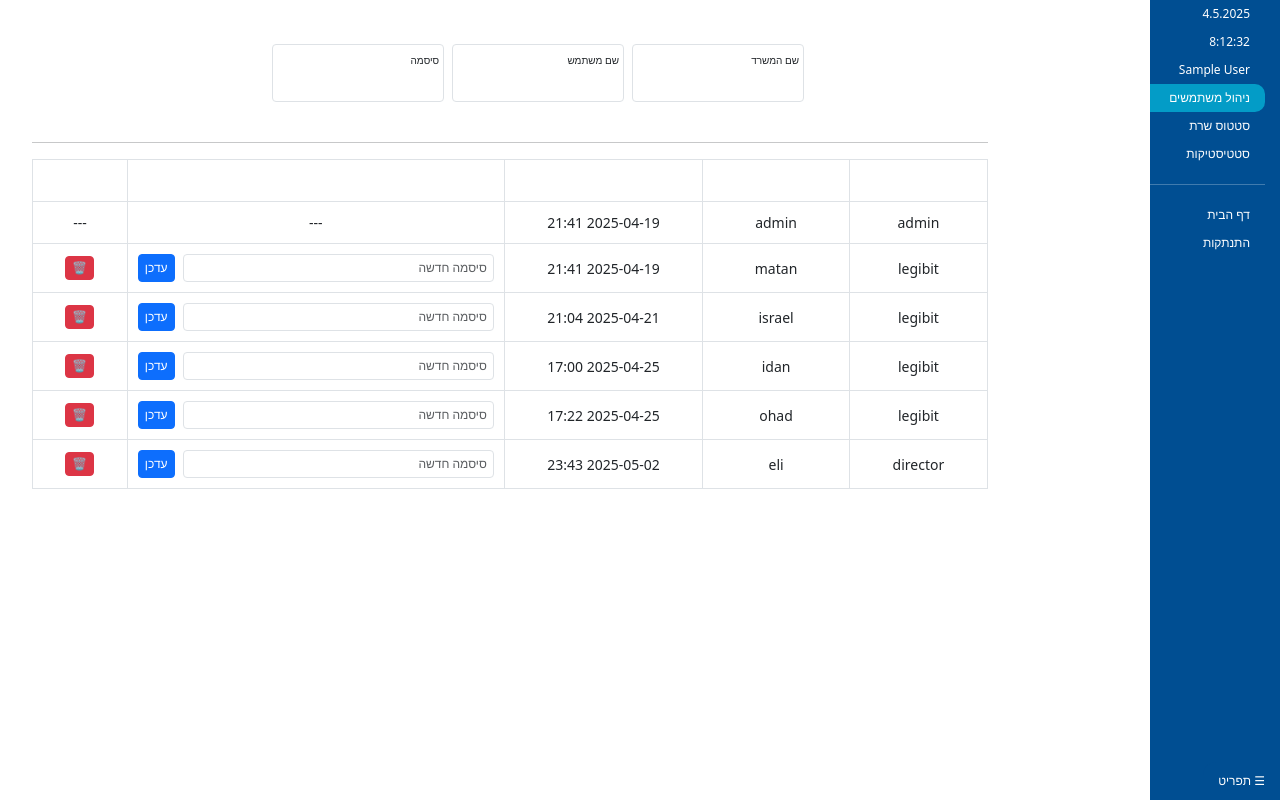
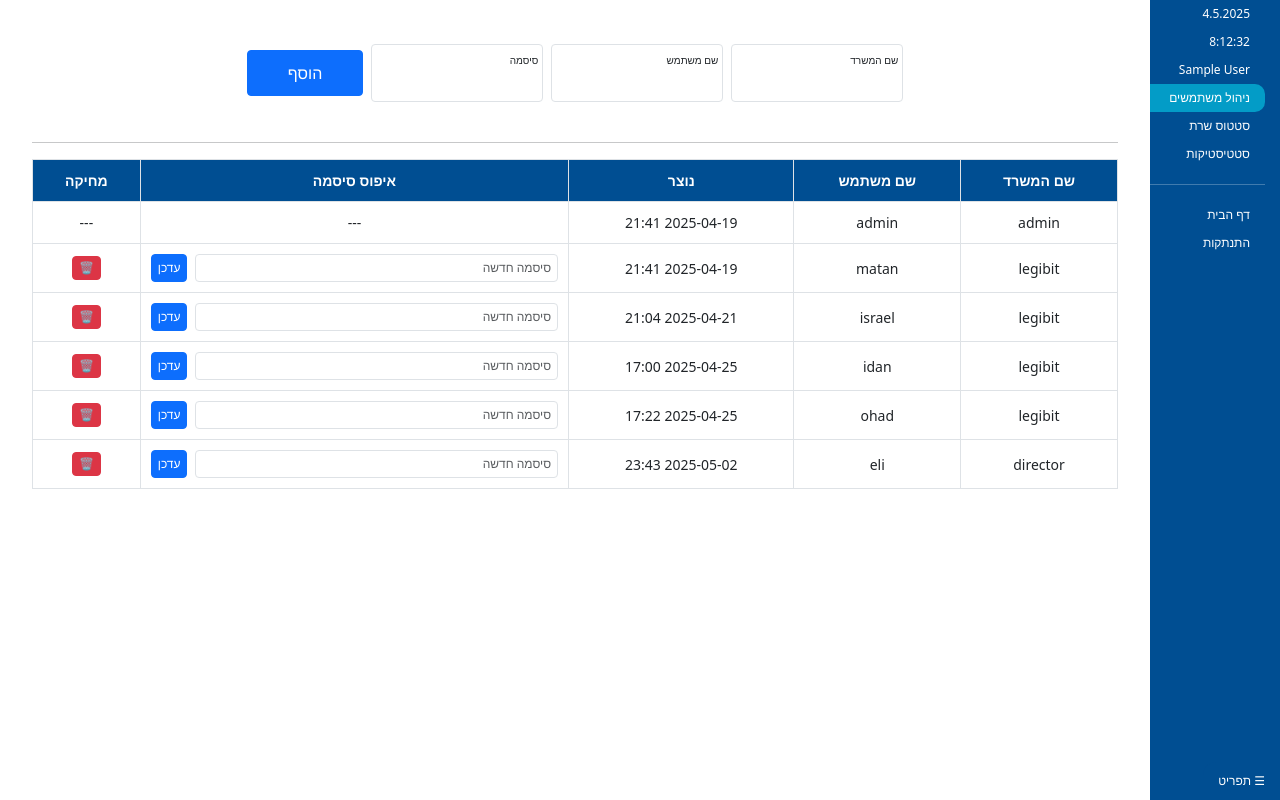
Before and after one commit to webserver0518/LawOffice, a Flask app: page /base_dashboard in a window 1280 px wide. Run offline with Flask 3, Linux system fonts and the light colour scheme; the visitor is signed in with stand-in values (Sample User, id 1); some libraries are stand-ins or nearby versions; some web fonts are replaced.

Commit message:
CSS on site, home, login, addbtn in user managment, css leak to html so also html rewrite. align margin right for base dashboard wit client and admin

```diff
--- a/app/static/css/admin_components/users_management.css
+++ b/app/static/css/admin_components/users_management.css
@@ -27,16 +27,10 @@
 
 /* כפתור הוסף – תכלת קבוע, כהה בריחוף */
 .btn-add {
-    background: var(--blue-13);
-    border-color: var(--blue-13);
-    color: #fff
+    padding: 10px 40px !important;
+    font-size: 16px !important;
 }
 
-.btn-add:hover {
-    background: var(--blue-15);
-    border-color: var(--blue-15);
-    color: #fff;
-}
 
 /* ───── טבלה ───── */
 #usersTable {
@@ -46,18 +40,17 @@
 }
 
 #usersTable thead {
-    background: var(--blue-15);
+    background: var(--c1);
     color: #fff;
 }
 
 #usersTable tbody tr {
     background: #fff;
-    transition: background-color .15s ease;
+    transition: background-color .2s ease;
 }
 
 #usersTable tbody tr:hover {
-    background: var(--blue-13);
-    color: #fff;
+    background: #dfe6f9;
 }
 
 #usersTable th,
--- a/app/static/css/base_dashboard.css
+++ b/app/static/css/base_dashboard.css
@@ -90,14 +90,19 @@ body {
 .main-content {
   width: 100%;
   padding: 20px;
-  transition: margin-right 0.3s linear;
+  transition: margin-right 2s linear;
 }
 
 body.sidebar-collapsed .main-content {
   margin-right: 0;
 }
 
-body:not(.sidebar-collapsed) .main-content {
+
+body:not(.sidebar-collapsed) .marginAdmin {
+  margin-right: 130px;
+}
+
+body:not(.sidebar-collapsed) .marginClient {
   margin-right: 260px;
 }
 
--- a/app/static/css/client_components/add_case.css
+++ b/app/static/css/client_components/add_case.css
@@ -27,7 +27,7 @@
     font-size: 16px;
     font-weight: 600;
     border: 1px solid #ddd;
-    border-right: 8px solid var(--c1);
+    border-right: 12px solid var(--c1);
     border-radius: 8px;
     text-align: right;
     transition: background-color 0.2s ease, border-color 0.2s ease;
--- a/app/static/css/site_components/home.css
+++ b/app/static/css/site_components/home.css
@@ -1,5 +1,5 @@
 .hero {
-    background: linear-gradient(135deg, var(--c1) 0%, var(--c2) 100%);
+    background: linear-gradient(to left, var(--c2), var(--c1)) !important;
     color: #fff;
     padding: 100px 0;
     text-align: center;
@@ -32,7 +32,7 @@
 .service-item {
     background: #fff;
     border-radius: 14px;
-    box-shadow: 0 4px 16px rgba(0, 0, 0, .06);
+    box-shadow: 0 4px 16px rgba(0, 0, 0, .30);
     padding: 20px;
     margin-bottom: 20px;
 }
@@ -40,7 +40,7 @@
 #contact {
     background: #fff;
     border-radius: 14px;
-    box-shadow: 0 4px 16px rgba(0, 0, 0, .06);
+    box-shadow: 0 4px 16px rgba(0, 0, 0, .20);
     padding: 40px 20px;
     max-width: 850px;
     margin: 0 auto;
--- a/app/static/css/site_components/login.css
+++ b/app/static/css/site_components/login.css
@@ -1,21 +1,21 @@
 /* login.css */
 
 .login-wrapper {
-    background: linear-gradient(135deg, var(--c1), var(--c2));
+  background: linear-gradient(to left, var(--c2), var(--c1));
   min-height: 100vh;
   display: flex;
   align-items: center;
   justify-content: center;
-    padding-top: 60px; /* במידה וה־navbar קבוע */
 }
 
 .login-card {
+  margin-top: -300px;
   max-width: 400px;
   padding: 30px;
   background-color: #0d6efd;
   color: white;
   border-radius: 12px;
-    box-shadow: 0 4px 12px rgba(0, 0, 0, 0.15);
+  box-shadow: 20px 20px 12px rgba(0, 0, 0, 0.65);
 }
 
 .login-card label,
--- a/app/static/js/base_dashboard.js
+++ b/app/static/js/base_dashboard.js
@@ -52,7 +52,6 @@ function showSubMenu(type, force=false){
 
   S.set(current_sub_sidebar, type);
 
-
   const cont = document.getElementById('subMenu');
   if(!cont) return;
   if(!force && cont.dataset.type===type) return;
@@ -104,6 +103,10 @@ window.addEventListener('DOMContentLoaded',()=>{
 
   if(userType==='admin'){
 
+
+    document.querySelector('.sub-sidebar').classList.add('collapsed');
+    document.querySelector('.main-content').classList.add('marginAdmin');
+
     loadContent(page=targetPage, force=true, type='admin');
 
     /* highlight in sidebar */
@@ -119,6 +122,8 @@ window.addEventListener('DOMContentLoaded',()=>{
     );
 
   }else if (userType==='client'){
+
+    document.querySelector('.main-content').classList.add('marginClient');
 
     if (!S.get(current_sub_sidebar)){
       S.set(current_sub_sidebar, 'all_cases');
--- a/app/static/js/client_components/active_cases.js
+++ b/app/static/js/client_components/active_cases.js
@@ -6,7 +6,7 @@
       .then(r => r.json())
       .then(rows => {
         if (!Array.isArray(rows) || rows.length === 0) {
-          tbody.innerHTML = '<tr><td colspan="2" class="text-center">אין תיקים פעילים</td></tr>';
+          tbody.innerHTML = '<tr><td colspan="4" class="text-center">אין תיקים פעילים</td></tr>';
           return;
         }
         tbody.innerHTML = rows.map(r =>
--- a/app/templates/admin_components/users_management.html
+++ b/app/templates/admin_components/users_management.html
@@ -31,7 +31,7 @@
 
     <!-- כפתור הוסף -->
     <div class="col-auto d-grid">
-      <button class="btn btn-add btn-sm">הוסף</button>
+      <button class="btn btn-add btn-primary btn-sm small-btn">הוסף</button>
     </div>
   </form>
 
--- a/app/templates/base_dashboard.html
+++ b/app/templates/base_dashboard.html
@@ -39,9 +39,7 @@
 
   <!-- כפתור ו-Sub-Sidebar עבור משתמש רגיל -->
   <button class="toggle-btn" onclick="toggleSidebar()">☰ תפריט</button>
-  {% if session.get('user_type') == 'client' %}
   <div class="sub-sidebar" id="subMenu"></div>
-  {% endif %}
 
   <!-- תוכן דינמי -->
   <div class="main-content" id="dynamicContent">
```
Also changed, not shown: app/data/logins.json (+28 -0 lines), app/static/css/base_site.css (+11 -3 lines). Lines whose indentation alone changed are shown as unchanged.
